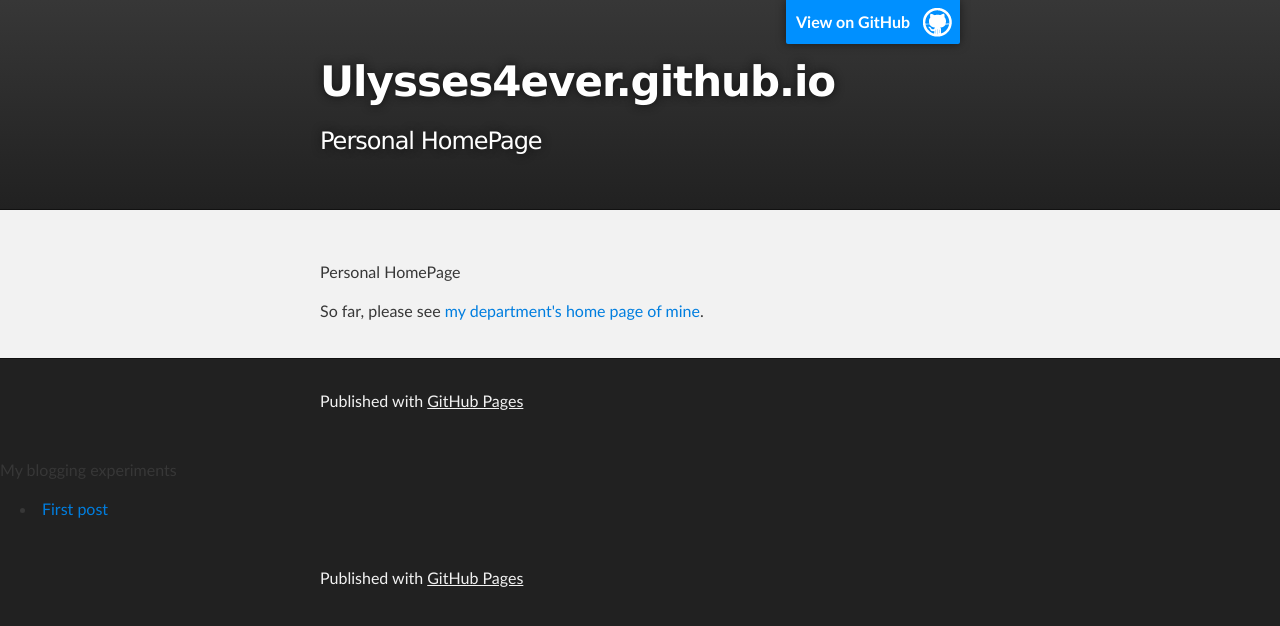
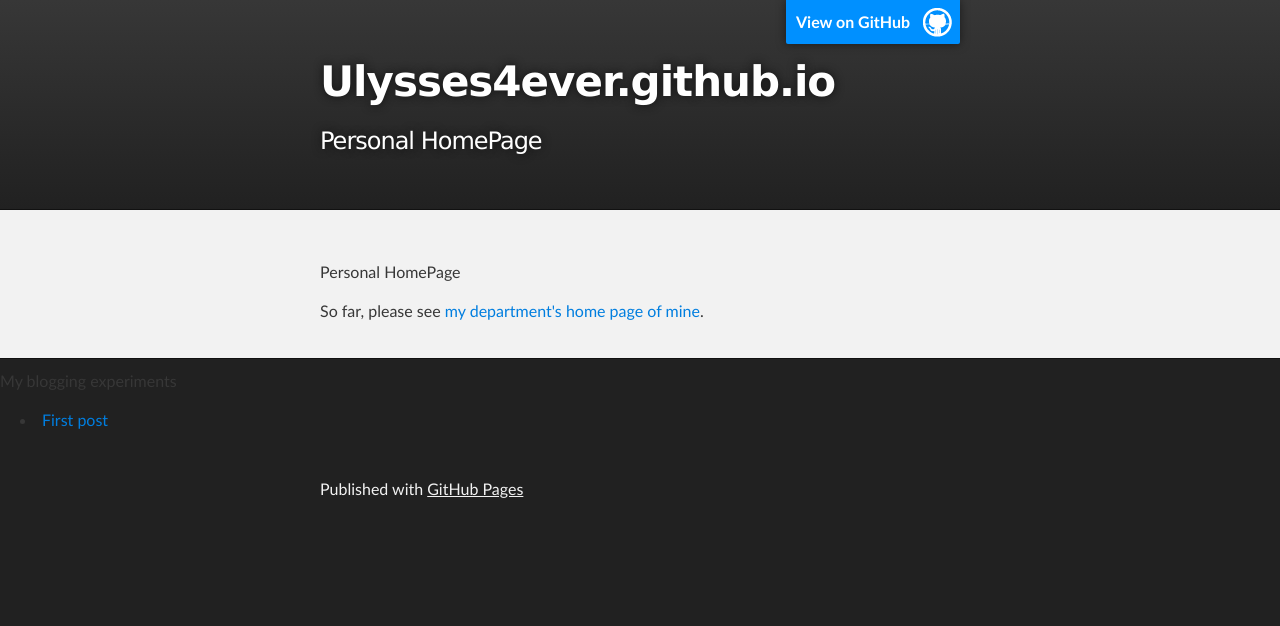
Before and after one commit to sschoo/sschoo.github.io, a Jekyll site: the page built from index.html, in a window 1280 px wide. Shown: the top 626 px of the page. Built offline with Jekyll 4.4.1, drawn with Linux system fonts in a browser that asks for light colours; Markdown is read by kramdown in place of the engine named in the settings.

Commit message:
Fix index.html

```diff
--- a/index.html
+++ b/index.html
@@ -8,13 +8,6 @@ title: Personal HomePage
       </section>
     </div>
 
-    <!-- FOOTER  -->
-    <div id="footer_wrap" class="outer">
-      <footer class="inner">
-        <p>Published with <a href="http://pages.github.com">GitHub Pages</a></p>
-      </footer>
-    </div>
-
 <p>My blogging experiments
 <ul>
   {% for post in site.posts %}
```
